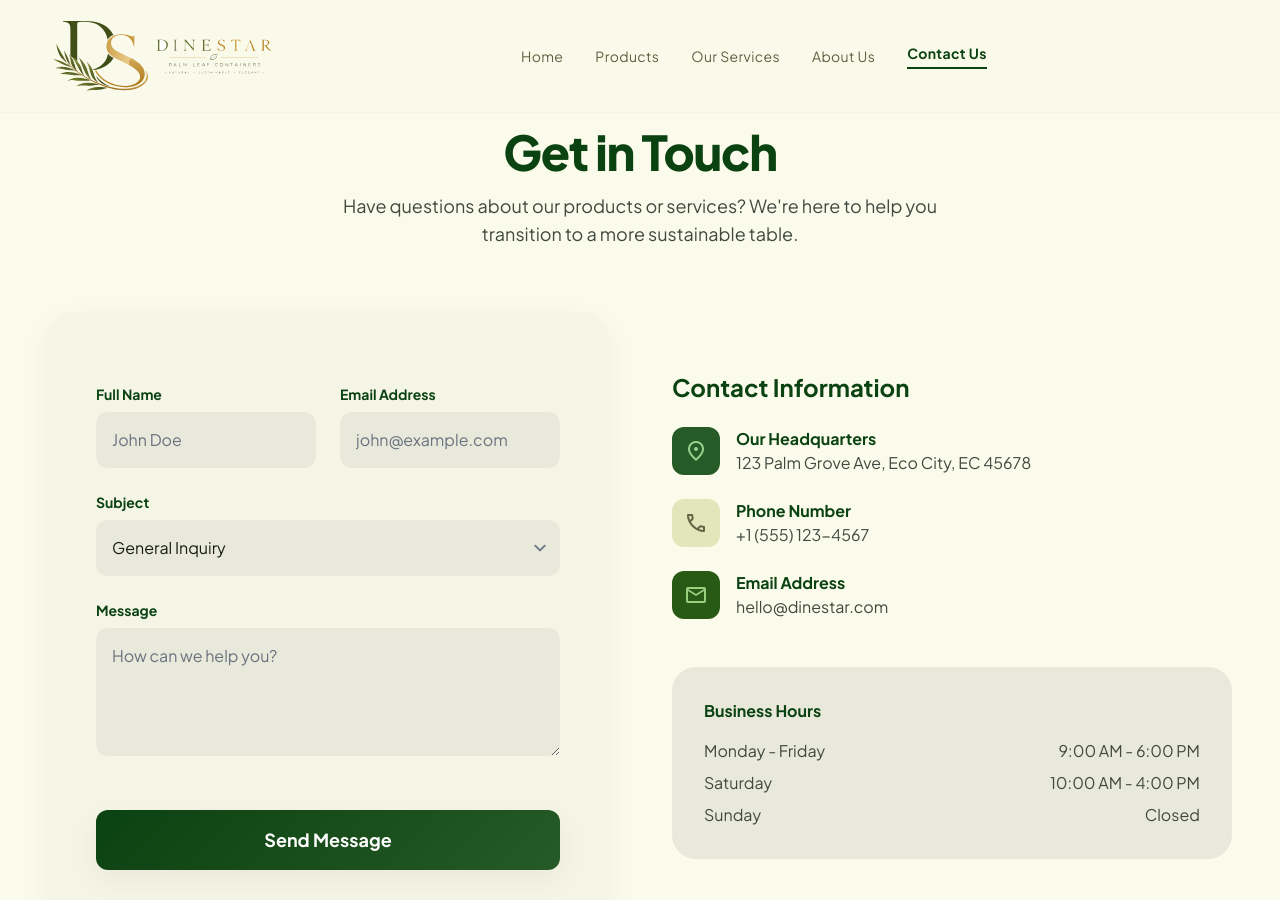
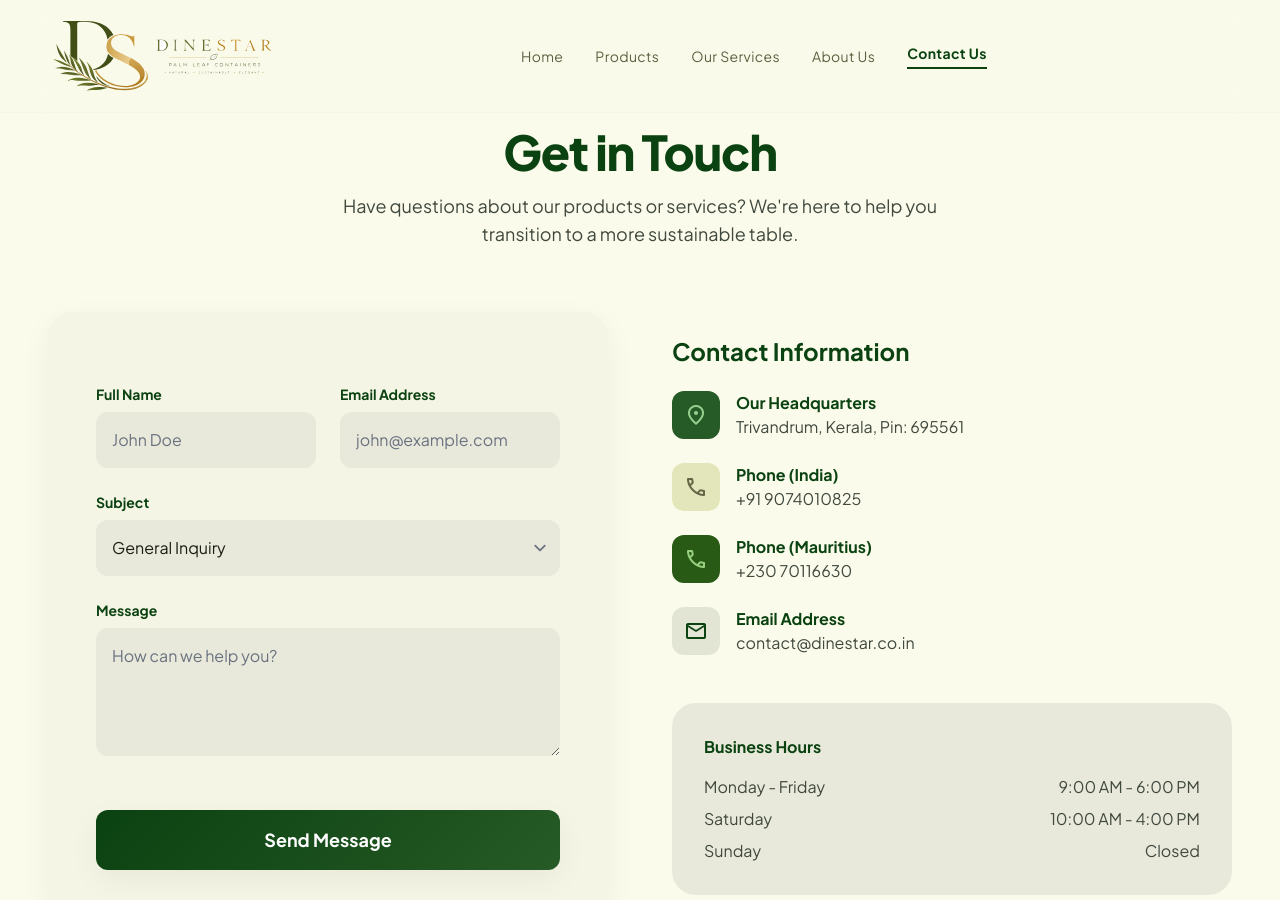
Before and after one commit to AjithsinghSajitha/dinestar, a Jekyll site: the page built from contact.html, in a window 1280 px wide and 900 px high. Built offline with Jekyll 4.4.1, drawn with Linux system fonts in a browser that asks for light colours; nearby versions of some CDN libraries.

Commit message:
Update contact details (address, phones, email)
Real Trivandrum address, India + Mauritius phone numbers, and the
contact@dinestar.co.in email.

Co-Authored-By: Claude Opus 4.8 (1M context) <noreply@anthropic.com>

```diff
--- a/_data/contact.yml
+++ b/_data/contact.yml
@@ -22,15 +22,19 @@ info:
   - icon: location_on
     color: primary
     label: Our Headquarters
-    value: 123 Palm Grove Ave, Eco City, EC 45678
+    value: "Trivandrum, Kerala, Pin: 695561"
   - icon: call
     color: secondary
-    label: Phone Number
-    value: +1 (555) 123-4567
+    label: Phone (India)
+    value: +91 9074010825
+  - icon: call
+    color: tertiary
+    label: Phone (Mauritius)
+    value: +230 70116630
   - icon: mail
-    color: tertiary
+    color: surface
     label: Email Address
-    value: hello@dinestar.com
+    value: contact@dinestar.co.in
 
 hours_heading: Business Hours
 hours:
```
